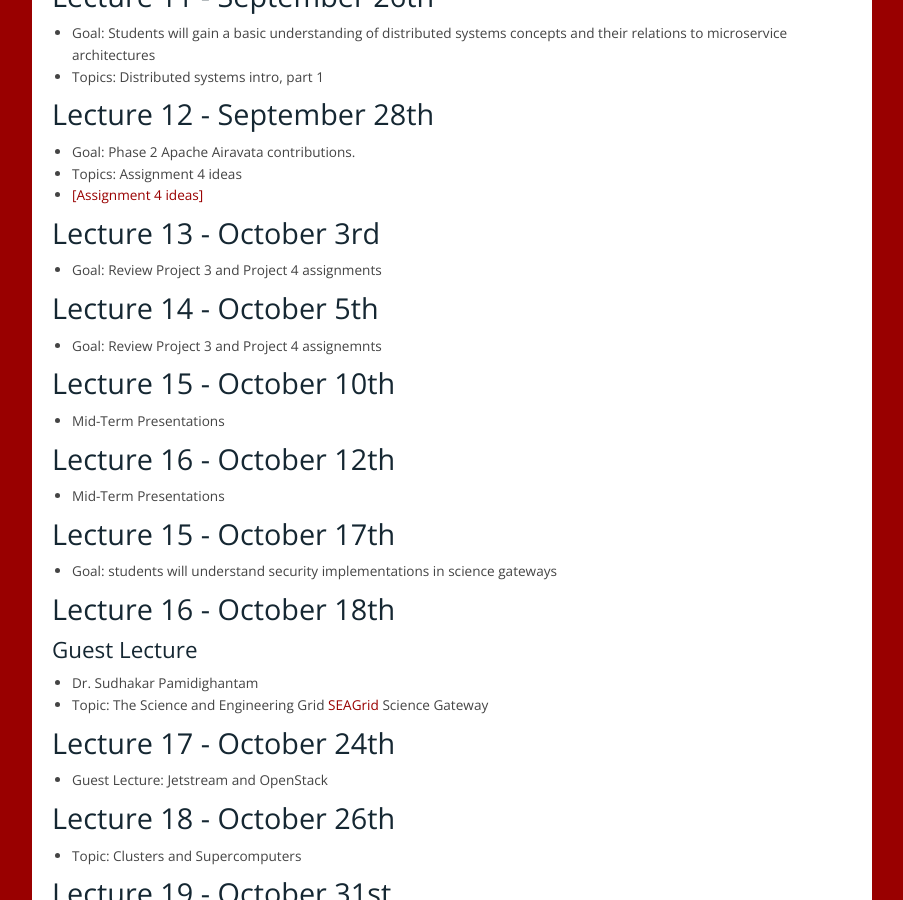
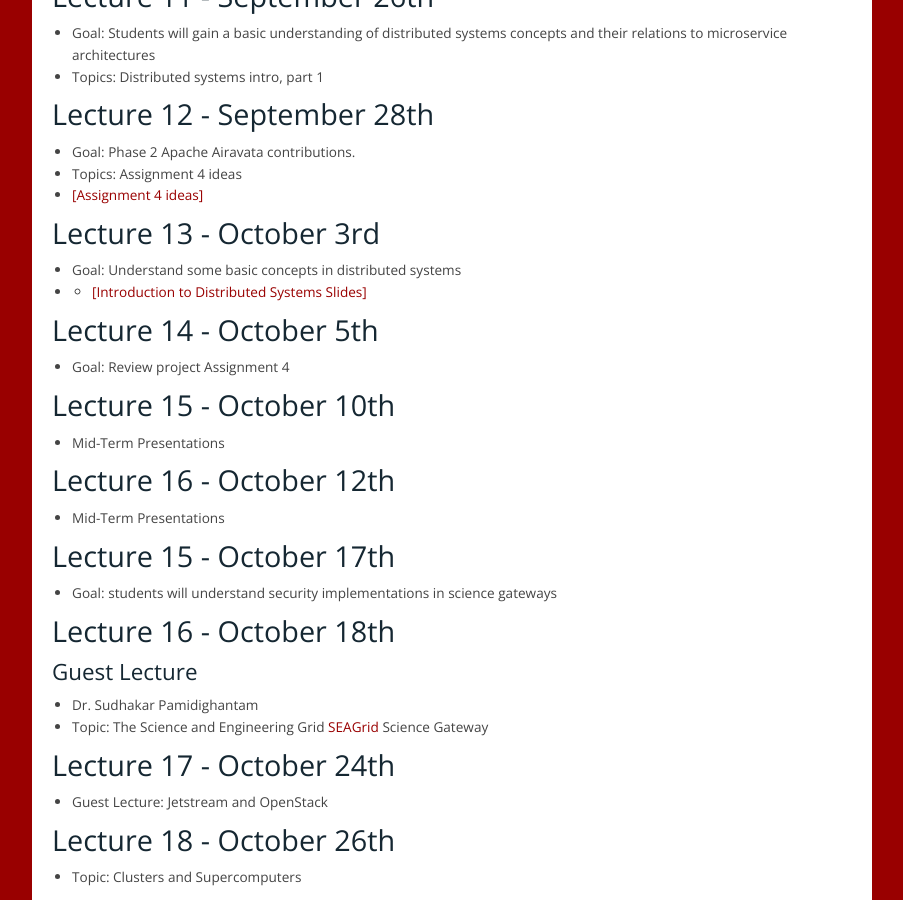
Before and after one commit to airavata-courses/airavata-courses.github.io, a Jekyll site: the page built from lectures.md, in a window 1280 px wide and 900 px high, scrolled down 1539 px. Shown: the whole window, without its empty margins (258-1161 px from the left). Built offline with Jekyll 4.4.1, drawn with Linux system fonts in a browser that asks for light colours; our own code applies the rules of GitHub Pages for plain Markdown files.

Commit message:
Adding slides for Oct 3rd lecture

```diff
--- a/lectures.md
+++ b/lectures.md
@@ -77,10 +77,11 @@ The course focuses in teaching the distributed systems concepts through projects
 * [[Assignment 4 ideas]]({{ site.url }}slides/SICE-Fall17-B649-Assignments4.pdf)
 
 ###  Lecture 13 - October 3rd
-* Goal: Review Project 3 and Project 4 assignments
+* Goal: Understand some basic concepts in distributed systems
+* * [[Introduction to Distributed Systems Slides]]({{ site.url }}slides/Fall2017-DistributedComputingScienceGateways.pptx)
 
 ###  Lecture 14 - October 5th
-* Goal: Review Project 3 and Project 4 assignemnts
+* Goal: Review project Assignment 4
 
 ###  Lecture 15 - October 10th
 * Mid-Term Presentations
```
